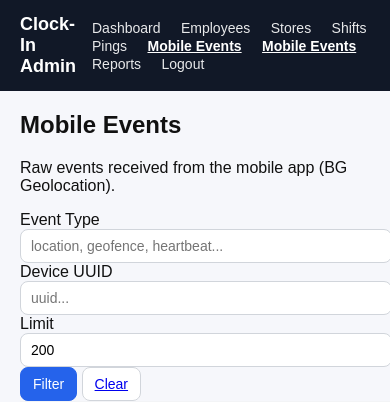
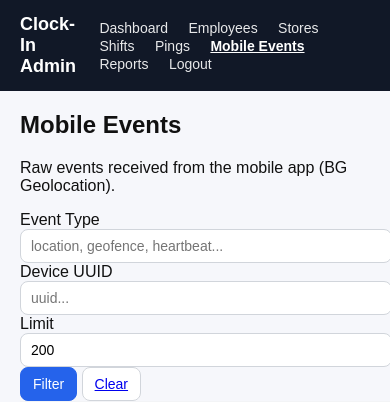
Before and after one commit to keatonmc15/clockin_app, a Flask app: page /admin/mobile-events in a window 390 px wide; the page is wider, and only the part inside the window is pictured. Shown: the top 402 px of that part. Run offline with Flask 3, Linux system fonts and the light colour scheme; the visitor is signed in with stand-in values (Sample User, id 1); some libraries are stand-ins or nearby versions.

Commit message:
Removed duplicate mobile events nav link

```diff
--- a/templates/base.html
+++ b/templates/base.html
@@ -150,10 +150,6 @@
   <a class="{% if request.path.startswith('/admin/shifts') %}active{% endif %}" href="/admin/shifts">Shifts</a>
   <a class="{% if request.path.startswith('/admin/pings') %}active{% endif %}" href="/admin/pings">Pings</a>
   <a class="{% if request.path.startswith('/admin/mobile-events') %}active{% endif %}" href="/admin/mobile-events">Mobile Events</a>
-
-      <!-- ✅ NEW MOBILE EVENTS TAB -->
-      <a class="{% if request.path.startswith('/admin/mobile-events') %}active{% endif %}" href="/admin/mobile-events">Mobile Events</a>
-
   <a class="{% if request.path.startswith('/admin/payroll') or request.path.startswith('/admin/reports') %}active{% endif %}" href="/admin/payroll">Reports</a>
   <a href="/admin/logout">Logout</a>
 </nav>
```
Lines whose indentation alone changed are shown as unchanged.
